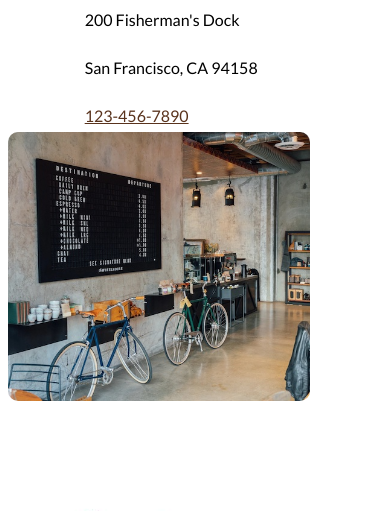
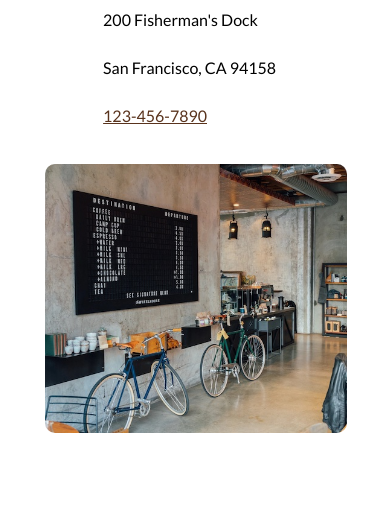
Before and after one commit to mpabustan96/Gulp-Roast, a plain HTML site: page index.html in a window 390 px wide. Shown: the part 521-1032 px from the top of the page. Drawn offline with Linux system fonts and the light colour scheme.

Commit message:
Update gulp_roast_contact.css

```diff
--- a/gulp_roast_contact.css
+++ b/gulp_roast_contact.css
@@ -195,6 +195,8 @@ body {
         align-items: center;
       }
       .main img {
+        margin-top: 2rem;
+        margin-left: 2.3rem;
         border-radius: 10px;
         width: 100%;
         height: auto;
```
